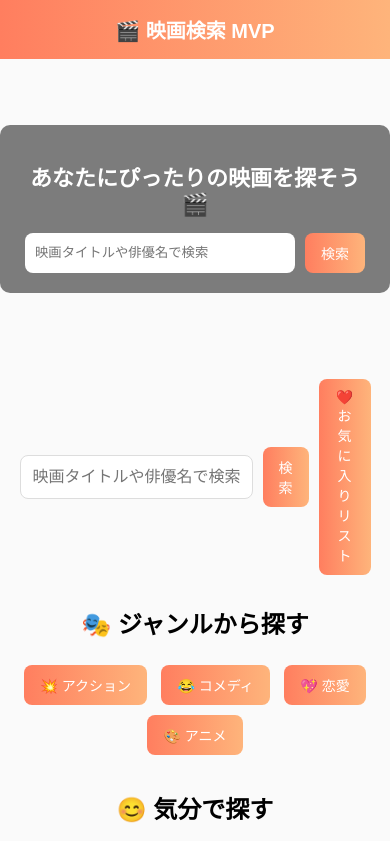
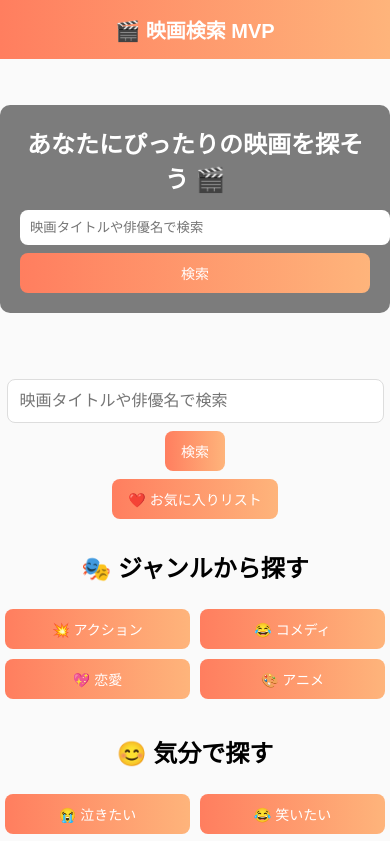
Before and after one commit to uta7770502/3_tap_movies, a plain HTML site: page index.html in a window 390 px wide. Shown: the top 841 px of the page. Drawn offline with Linux system fonts and the light colour scheme; no server answers.

Commit message:
Add files via upload

```diff
--- a/index.html
+++ b/index.html
@@ -40,11 +40,12 @@
     }
 
     .hero-overlay h1 {
-      font-size: 22px;
-      margin-bottom: 15px;
+      margin: 0;
+      font-size: 24px;
     }
 
     .search-container-hero {
+      margin-top: 15px;
       display: flex;
       justify-content: center;
       gap: 10px;
@@ -65,9 +66,14 @@
       border-radius: 8px;
       font-size: 14px;
       cursor: pointer;
+      transition: opacity 0.3s;
     }
 
-    /* 検索エリア（下部のメイン検索） */
+    .search-container-hero button:hover {
+      opacity: 0.8;
+    }
+
+    /* 検索エリア */
     .search-container {
       display: flex;
       justify-content: center;
@@ -133,6 +139,35 @@
     .genre-buttons button, .mood-buttons button {
       margin: 5px;
     }
+
+    /* レスポンシブ対応 */
+    @media (max-width: 600px) {
+      .search-container, .search-container-hero {
+        flex-direction: column;
+        gap: 8px;
+      }
+      .search-container input, .search-container-hero input {
+        width: 100%;
+      }
+      .movie {
+        flex-direction: column;
+        align-items: center;
+        text-align: center;
+      }
+      .movie img {
+        width: 80%;
+        max-width: 200px;
+      }
+      .genre-buttons, .mood-buttons {
+        display: flex;
+        flex-wrap: wrap;
+        justify-content: center;
+      }
+      .genre-buttons button, .mood-buttons button {
+        flex: 1 1 45%;
+        margin: 5px;
+      }
+    }
   </style>
 </head>
 <body>
@@ -194,12 +229,6 @@
       const res = await fetch(url);
       const data = await res.json();
       displayMovies(data.results);
-    }
-
-    function searchMoviesFromHero() {
-      const query = document.getElementById("searchInputHero").value;
-      document.getElementById("searchInput").value = query;
-      searchMovies();
     }
 
     function displayMovies(movies) {
@@ -326,9 +355,15 @@
       }
     }
 
+    function searchMoviesFromHero() {
+      const query = document.getElementById("searchInputHero").value;
+      document.getElementById("searchInput").value = query;
+      searchMovies();
+    }
+
     window.onload = () => {
+      loadHeroBackground();
       loadTrending();
-      loadHeroBackground();
     };
   </script>
 </body>
```
